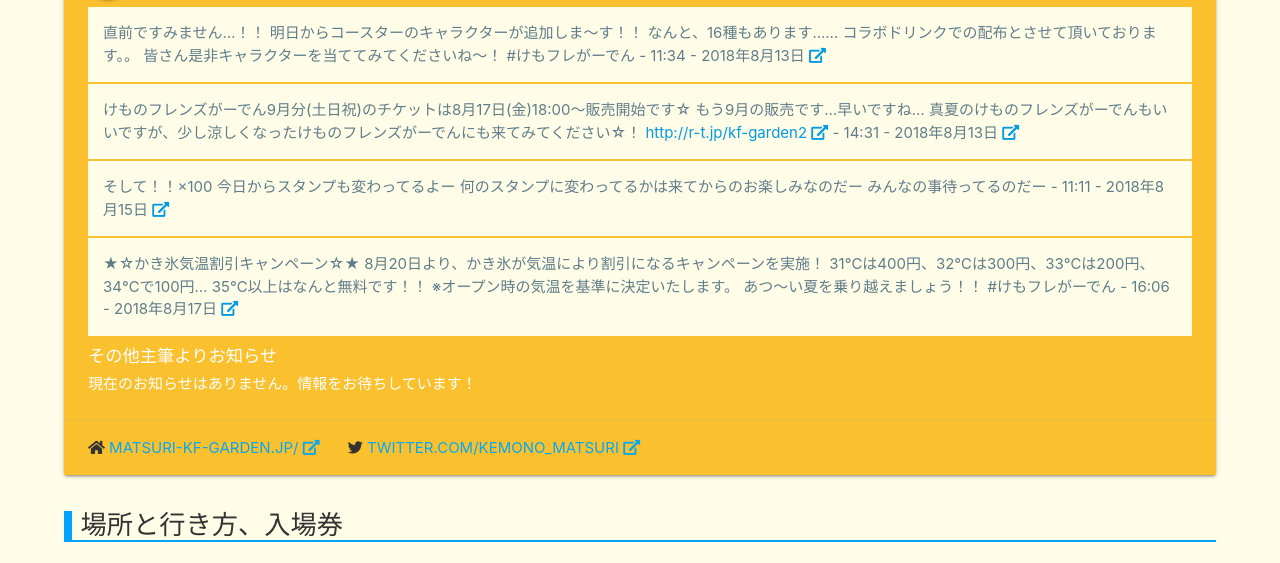
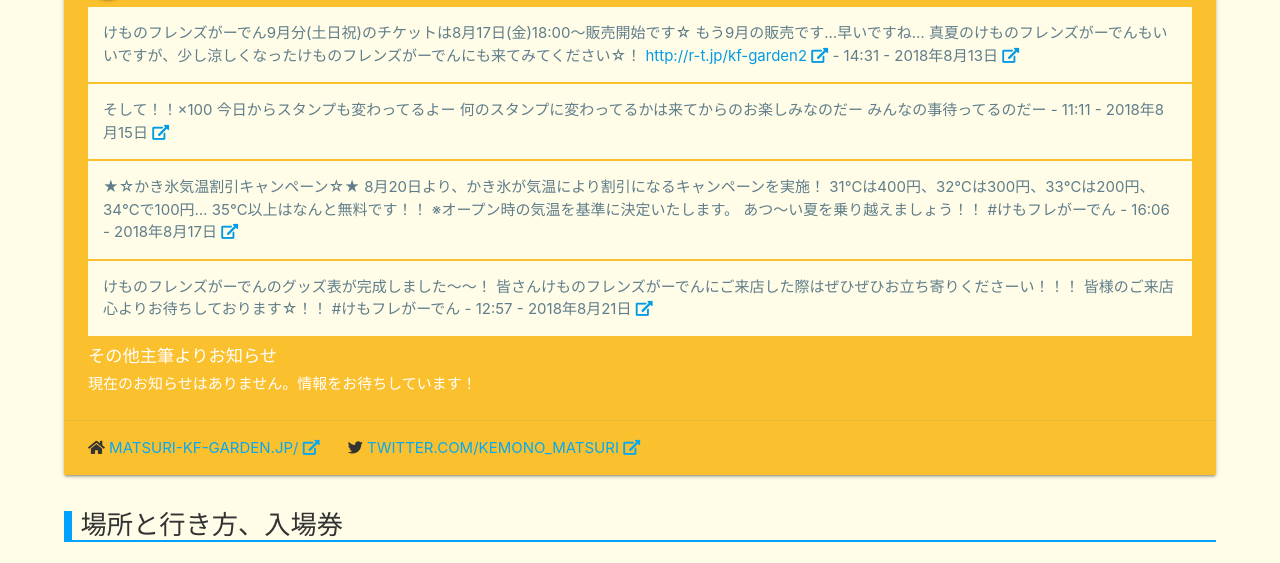
Before and after one commit to mayonakatv/japarilibrary, a PHP site: page / in a window 1280 px wide. Shown: the part 995-1558 px from the top of the page. Run offline with PHP 8.4, Linux system fonts and the light colour scheme; some libraries are stand-ins or nearby versions; grey boxes are pictures that could not be loaded.

Commit message:
[Mod] news
ニュース追加等

```diff
--- a/index.php
+++ b/index.php
@@ -168,7 +168,7 @@
             <div class="flex-item">
               <figure>
                 <img src="img/other/exit40-min.png" alt="40番出口" />
-                <figcaption>40番出口と楽園タウン入り口
+                <figcaption>40番出口と楽園タウン入り口（地下）
                   <a href="img/other/exit40.png" title="100%" rel="nofollow">
                     <i class="fas fa-expand-arrows-alt"></i>
                   </a>
@@ -178,7 +178,7 @@
             <div class="flex-item">
               <figure>
                 <img src="img/other/exit40_2-min.png" alt="40番出口" />
-                <figcaption>40番出口と楽園タウン入り口
+                <figcaption>40番出口と楽園タウン入り口（地上）
                   <a href="img/other/exit40_2.png" title="100%" rel="nofollow">
                     <i class="fas fa-expand-arrows-alt"></i>
                   </a>
@@ -195,6 +195,7 @@
             <br />
             <span class="red-text">※入場時に渡されるお通しの入った小鉢は
               <span class="kenten">もらえます</span>。忘れずに持ち帰ってね。</span>
+              <br />※今期はジョッキ、グラスは<span class="kenten">もらえません</span>。物販コーナーでの購入あるいはレンタルジョッキとなります。マイジョッキ・マイグラスの持ち込みも可能です。
           </p>
 
         </section>
@@ -889,13 +890,11 @@
               <br />オンラインショップで売り切れになっていてもがーでん物販ブースにて販売されているものもあります！
               <br />※物販のみの利用はできません
               <br />
-              <a href="https://kemono-friends-shop.net/" rel="external" title="がーでんショップ">けものフレンズがーでんショップ
-
-              </a>
+              <a href="https://kemono-friends-shop.net/" rel="external" title="がーでんショップ">けものフレンズがーでんショップ</a>
+              <br /><a href="http://matsuri-kf-garden.jp/images/goods/goods_list.jpg" rel="external">公式の物販情報（2018年分）</a>
               <!-- <br />
               <a href="https://japaricafe.shop/" rel="external" title="けもフレカフェショップ">けものフレンズカフェショップ</a> -->
             </p>
-
             <a href="goods.php" title="物販商品">
               <figure>
                 <img src="img/glass/comparison.png" alt="物販商品画像" class="responsive-img" />
--- a/js/officialnews.js
+++ b/js/officialnews.js
@@ -27,10 +27,11 @@ var officialnews = new Vue({
         { id: 6, href: 'https://twitter.com/kemono_matsuri/status/1024561148840960000', seen: false, remark: defaultValue.remark, text: '皆さーん そして今日からなんとスタンプラリーのスタンプキャラが変わるのだー！！ 果たして誰になるのか、、、 スタンプも要チェックなのだー！！ - 2018年8月1日 16:43' },
         { id: 7, href: 'https://twitter.com/kemono_matsuri/status/1024928621704564736', seen: false, remark: defaultValue.remark, text: '皆さーん 今日も暑いけどみんなのこと待ってるのだー そして今日から去年も販売していたジャンボうちわを販売しまーす！！パチパチ このうちわで今年の夏も乗り切るのだー - 2018年8月2日 17:03' },
         { id: 8, href: 'https://twitter.com/kemono_matsuri/status/1027032997151760385', seen: false, remark: defaultValue.remark, text: '【営業中止のお知らせ】本日8/8(水)の営業ですが、台風の接近に伴い終日営業中止とさせて頂きます。ご来店予定だった皆様、大変申し訳ございません。またのご来店心よりお待ちしております。 #けもフレがーでん - 12:25 - 2018年8月8日' },
-        { id: 9, href: 'https://twitter.com/kemono_matsuri/status/1028832142044745728', seen: true, remark: defaultValue.remark, text: '直前ですみません…！！ 明日からコースターのキャラクターが追加しま～す！！ なんと、16種もあります…… コラボドリンクでの配布とさせて頂いております。。 皆さん是非キャラクターを当ててみてくださいね～！ #けもフレがーでん - 11:34 - 2018年8月13日' },
+        { id: 9, href: 'https://twitter.com/kemono_matsuri/status/1028832142044745728', seen: false, remark: defaultValue.remark, text: '直前ですみません…！！ 明日からコースターのキャラクターが追加しま～す！！ なんと、16種もあります…… コラボドリンクでの配布とさせて頂いております。。 皆さん是非キャラクターを当ててみてくださいね～！ #けもフレがーでん - 11:34 - 2018年8月13日' },
         { id: 10, href: 'https://twitter.com/kemono_matsuri/status/1028876678271881216', seen: true, remark: defaultValue.remark, text: 'けものフレンズがーでん9月分(土日祝)のチケットは8月17日(金)18:00～販売開始です☆ もう9月の販売です…早いですね… 真夏のけものフレンズがーでんもいいですが、少し涼しくなったけものフレンズがーでんにも来てみてください☆！ <a href="http://r-t.jp/kf-garden2" rel="external">http://r-t.jp/kf-garden2</a> - 14:31 - 2018年8月13日' },
         { id: 11, href: 'https://twitter.com/kemono_matsuri/status/1029551107062652931', seen: true, remark: defaultValue.remark, text: 'そして！！×100 今日からスタンプも変わってるよー 何のスタンプに変わってるかは来てからのお楽しみなのだー みんなの事待ってるのだー - 11:11 - 2018年8月15日' },
-        { id: 12, href: 'https://twitter.com/kemono_matsuri/status/1030350235036397568', seen: true, remark: defaultValue.remark, text: '★☆かき氷気温割引キャンペーン☆★  8月20日より、かき氷が気温により割引になるキャンペーンを実施！ 31℃は400円、32℃は300円、33℃は200円、34℃で100円… 35℃以上はなんと無料です！！ ※オープン時の気温を基準に決定いたします。 あつ～い夏を乗り越えましょう！！ #けもフレがーでん - 16:06 - 2018年8月17日' }
+        { id: 12, href: 'https://twitter.com/kemono_matsuri/status/1030350235036397568', seen: true, remark: defaultValue.remark, text: '★☆かき氷気温割引キャンペーン☆★  8月20日より、かき氷が気温により割引になるキャンペーンを実施！ 31℃は400円、32℃は300円、33℃は200円、34℃で100円… 35℃以上はなんと無料です！！ ※オープン時の気温を基準に決定いたします。 あつ～い夏を乗り越えましょう！！ #けもフレがーでん - 16:06 - 2018年8月17日' },
+        { id: 13, href: 'https://twitter.com/kemono_matsuri/status/1031752014701637637', seen: true, remark: defaultValue.remark, text: 'けものフレンズがーでんのグッズ表が完成しました～～！ 皆さんけものフレンズがーでんにご来店した際はぜひぜひお立ち寄りくださーい！！！ 皆様のご来店心よりお待ちしております☆！！ #けもフレがーでん - 12:57 - 2018年8月21日' }
       ]
     }
   }
```
